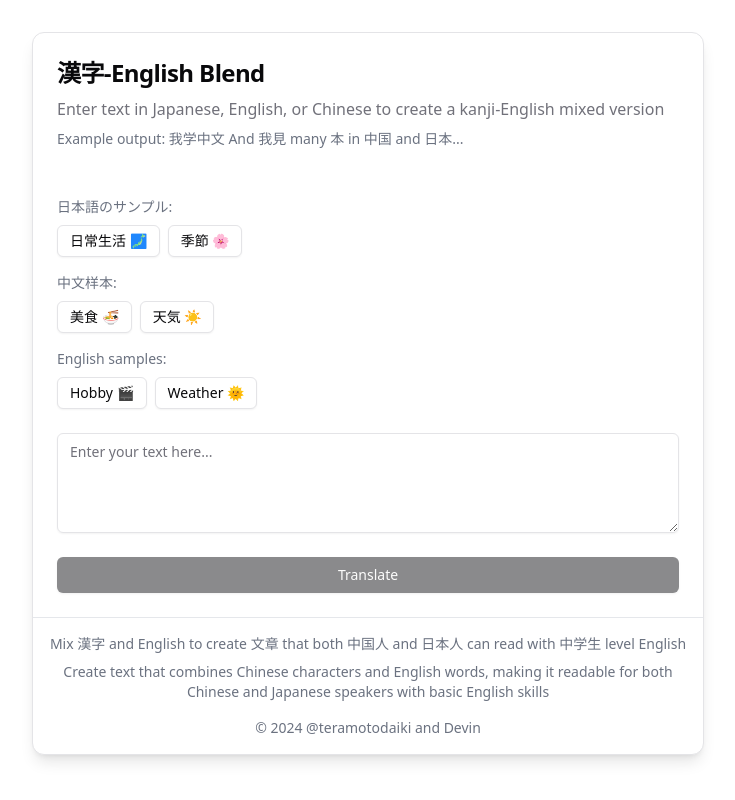
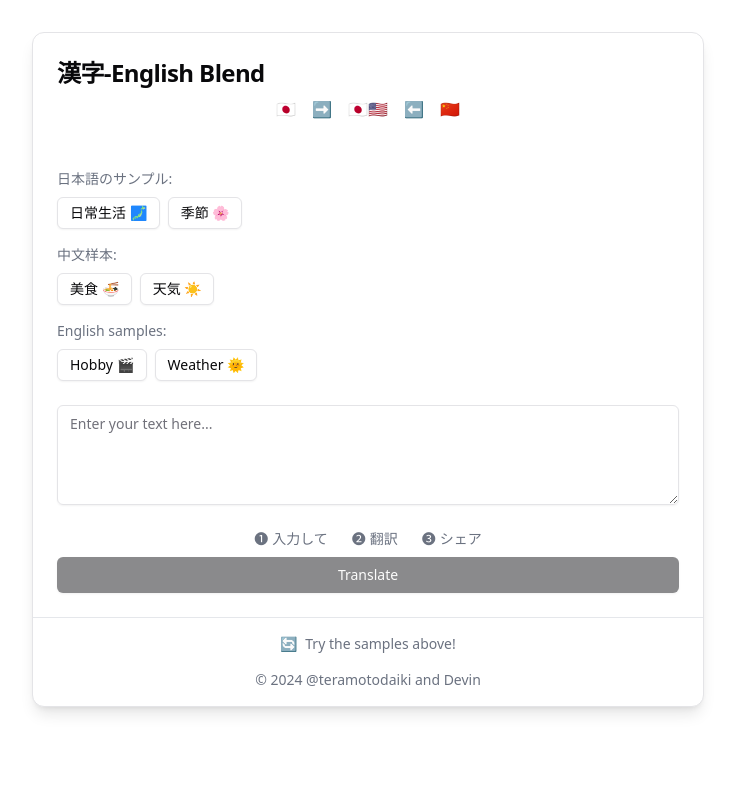
Before and after one commit to teramotodaiki/kanji-english-blend, a React (Vite) app: page / in a window 1280 px wide. Shown: the whole page, without its empty margins (272-1007 px from the left). Built offline with nearby package versions, Linux system fonts and the light colour scheme.

Commit message:
feat: simplify landing page with visual cues and minimal text
Co-Authored-By: i101323@gmail.com <i101323@gmail.com>

```diff
--- a/src/App.tsx
+++ b/src/App.tsx
@@ -1,7 +1,7 @@
 import { useState } from 'react'
 import { Textarea } from "@/components/ui/textarea"
 import { Button } from "@/components/ui/button"
-import { Card, CardContent, CardDescription, CardHeader, CardTitle } from "@/components/ui/card"
+import { Card, CardContent, CardHeader, CardTitle } from "@/components/ui/card"
 import { ShareButtons } from "@/components/share/ShareButtons"
 import { SampleTexts } from "@/components/sample/SampleTexts"
 import { CopyButton } from "@/components/output/CopyButton"
@@ -75,9 +75,13 @@ function App() {
       <Card className="max-w-2xl mx-auto shadow-lg dark:bg-gray-800">
         <CardHeader className="space-y-2">
           <CardTitle className="text-2xl font-bold dark:text-white">漢字-English Blend</CardTitle>
-          <CardDescription className="text-base dark:text-gray-200">Enter text in Japanese, English, or Chinese to create a kanji-English mixed version</CardDescription>
-          <p className="text-sm text-gray-500 dark:text-gray-400 mt-2">Example output:
-我学中文 And 我見 many 本 in 中国 and 日本...</p>
+          <div className="flex items-center justify-center space-x-4 text-base dark:text-gray-200">
+            <span>🇯🇵</span>
+            <span>➡️</span>
+            <span>🇯🇵🇺🇸</span>
+            <span>⬅️</span>
+            <span>🇨🇳</span>
+          </div>
         </CardHeader>
         <CardContent className="space-y-6 p-6">
           <SampleTexts onSelect={setInput} />
@@ -87,6 +91,21 @@ function App() {
             onChange={(e) => setInput(e.target.value)}
             className="min-h-[100px] dark:bg-gray-700 dark:text-gray-100"
           />
+          <div className="space-y-2">
+            <ul className="flex justify-center space-x-6 text-sm text-gray-500 dark:text-gray-400">
+              <li className="flex items-center space-x-1">
+                <span>➊</span>
+                <span>入力して</span>
+              </li>
+              <li className="flex items-center space-x-1">
+                <span>➋</span>
+                <span>翻訳</span>
+              </li>
+              <li className="flex items-center space-x-1">
+                <span>➌</span>
+                <span>シェア</span>
+              </li>
+            </ul>
             <Button
               onClick={handleTranslate}
               disabled={isLoading || !input}
@@ -94,6 +113,7 @@ function App() {
             >
               {isLoading ? 'Translating...' : 'Translate'}
             </Button>
+          </div>
           {output && (
             <>
               <div className="space-y-2">
@@ -114,8 +134,10 @@ function App() {
           )}
         </CardContent>
         <div className="text-center p-4 text-sm text-gray-500 dark:text-gray-400 border-t border-gray-200 dark:border-gray-700">
-          <p className="mb-2">Mix 漢字 and English to create 文章 that both 中国人 and 日本人 can read with 中学生 level English</p>
-          <p className="mb-4">Create text that combines Chinese characters and English words, making it readable for both Chinese and Japanese speakers with basic English skills</p>
+          <div className="flex items-center justify-center space-x-2 mb-4">
+            <span>🔄</span>
+            <span className="text-sm">Try the samples above!</span>
+          </div>
           <p>© 2024 @teramotodaiki and Devin</p>
         </div>
       </Card>
```
Lines whose indentation alone changed are shown as unchanged.
